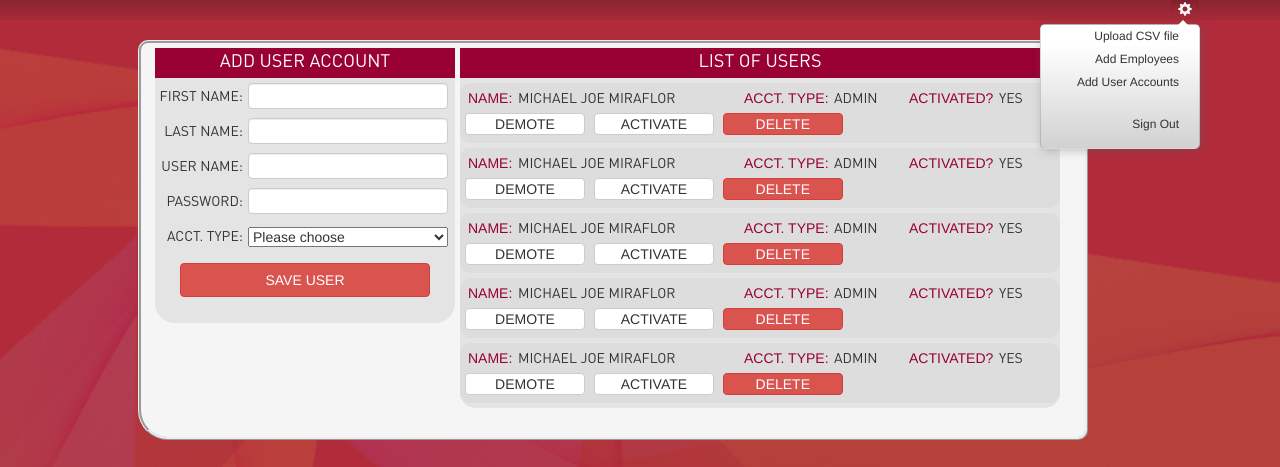
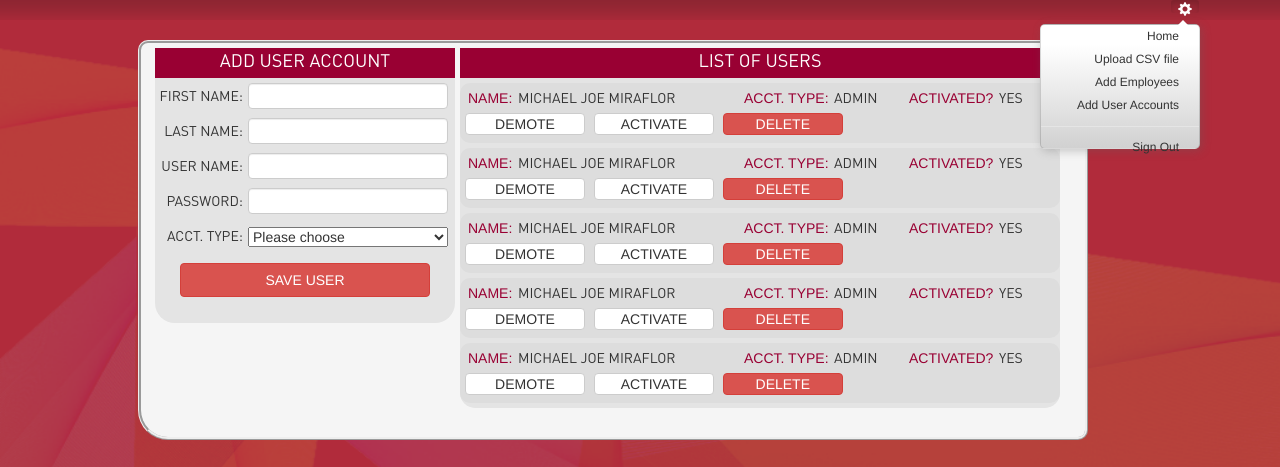
Before and after one commit to halucent02/tiketing, a CodeIgniter app: a page that uses application/views/_temp/dropdown_menu_list.php in a window 1280 px wide, after a click that opens the changed part. Shown: the top 467 px of the page. Run offline with CodeIgniter, Linux system fonts and the light colour scheme; some libraries are stand-ins or nearby versions.

Commit message:
add controller for home.php, addemployee.php, uploadcsv.php, for linking purposes

```diff
--- a/application/views/_temp/dropdown_menu_list.php
+++ b/application/views/_temp/dropdown_menu_list.php
@@ -1,6 +1,7 @@
 
-  <li><a href="#" data-toggle="modal" data-target="#gsx-Modal">Upload CSV file</a></li>
-  <li><a href="#" data-toggle="modal" data-target="#email-Modal" >Add Employees</a></li>
+  <li><a href="#" class="home" data-toggle="modal" data-target="#gsx-Modal">Home</a></li>
+  <li><a href="#" class="upload-csv" data-toggle="modal" data-target="#gsx-Modal">Upload CSV file</a></li>
+  <li><a href="#" class="add-employee" data-toggle="modal" data-target="#email-Modal" >Add Employees</a></li>
   <li><a href="#" class="add-user-account" data-toggle="modal" data-target="#gsx-Modal">Add User Accounts</a></li>
   <li class="btn-config-set-menu-divider divider"></li>
-  <li><a href="login.php">Sign Out</a></li>
+  <li><a class="logouttk" href="login.php">Sign Out</a></li>
```
